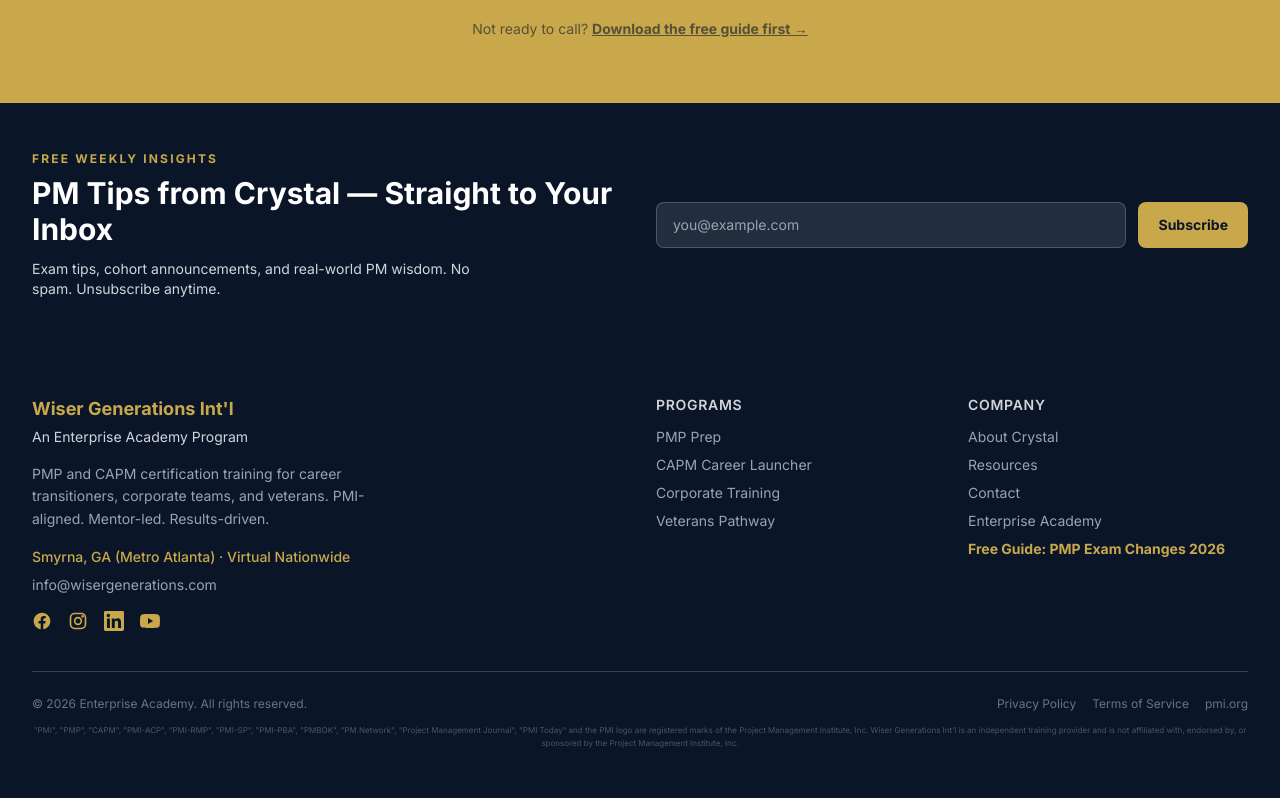
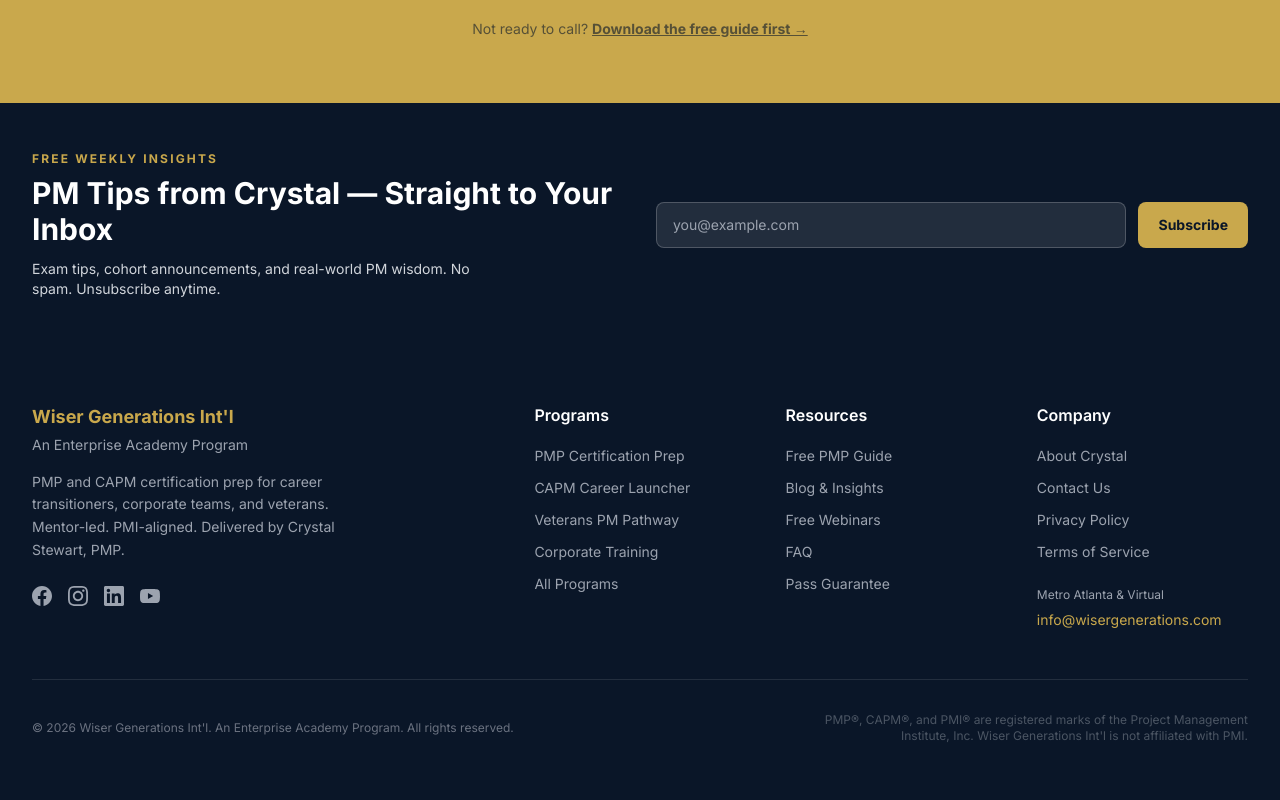
Before and after one commit to D4CGDBEMWS/wisergenerations-pmp, a Next.js app: page / in a window 1280 px wide. Shown: the part 5940-6740 px from the top of the page. Built offline with nearby package versions, Linux system fonts and the light colour scheme.

Commit message:
Refactor Footer component layout and content
Updated footer layout and content for improved structure and clarity. Added social media links and modified program and resource listings.

```diff
--- a/components/layout/Footer.tsx
+++ b/components/layout/Footer.tsx
@@ -1,78 +1,129 @@
 import Link from 'next/link'
-import SocialIcons from './SocialIcons'
 
 export function Footer() {
   return (
     <footer className="bg-navy text-white mt-auto">
-      <div className="max-w-7xl mx-auto px-4 sm:px-6 lg:px-8 py-12">
-        <div className="grid grid-cols-1 md:grid-cols-4 gap-8">
-          <div className="md:col-span-2">
-            <p className="text-gold font-bold text-lg">Wiser Generations Int&apos;l</p>
-            <p className="text-gray-300 text-sm mt-1 mb-4">An Enterprise Academy Program</p>
-            <p className="text-gray-400 text-sm leading-relaxed max-w-sm">
-              PMP and CAPM certification training for career transitioners, corporate teams, and veterans.
-              PMI-aligned. Mentor-led. Results-driven.
+      <div className="max-w-7xl mx-auto px-4 sm:px-6 lg:px-8 py-14">
+
+        {/* Main footer grid */}
+        <div className="grid grid-cols-1 md:grid-cols-2 lg:grid-cols-5 gap-10 mb-12">
+
+          {/* Brand column */}
+          <div className="lg:col-span-2">
+            <p className="text-gold font-bold text-lg mb-1">Wiser Generations Int&apos;l</p>
+            <p className="text-gray-400 text-sm mb-4">An Enterprise Academy Program</p>
+            <p className="text-gray-400 text-sm leading-relaxed max-w-xs mb-6">
+              PMP and CAPM certification prep for career transitioners, corporate teams, and veterans.
+              Mentor-led. PMI-aligned. Delivered by Crystal Stewart, PMP.
             </p>
-            <p className="text-gold text-sm mt-4 font-medium">Smyrna, GA (Metro Atlanta) · Virtual Nationwide</p>
-            <a href="mailto:info@wisergenerations.com" className="text-gray-400 text-sm mt-2 block hover:text-gold transition-colors">
-              info@wisergenerations.com
-            </a>
-            <SocialIcons variant="gold" className="mt-4" />
-          </div>
-          <div>
-            <p className="font-semibold text-sm uppercase tracking-wider text-gray-300 mb-3">Programs</p>
-            <div className="flex flex-col gap-2">
-              {[
-                ['PMP Prep', '/pmp'],
-                ['CAPM Career Launcher', '/capm'],
-                ['Corporate Training', '/corporate'],
-                ['Veterans Pathway', '/veterans'],
-              ].map(([l, h]) => (
-                <Link key={h} href={h} className="text-sm text-gray-400 hover:text-gold transition-colors">{l}</Link>
-              ))}
-            </div>
-          </div>
-          <div>
-            <p className="font-semibold text-sm uppercase tracking-wider text-gray-300 mb-3">Company</p>
-            <div className="flex flex-col gap-2">
-              {[
-                ['About Crystal', '/about'],
-                ['Resources', '/resources'],
-                ['Contact', '/contact'],
-                ['Enterprise Academy', 'https://enterpriseacademy.us'],
-              ].map(([l, h]) => (
-                <a key={h} href={h} className="text-sm text-gray-400 hover:text-gold transition-colors">{l}</a>
-              ))}
-              <a href="/free-guide" className="text-sm text-gold font-bold hover:text-amber-400 transition-colors">
-                Free Guide: PMP Exam Changes 2026
+            <div className="flex gap-4">
+              <a href="https://www.facebook.com/wisergenerations" target="_blank" rel="noopener noreferrer"
+                className="text-gray-400 hover:text-gold transition-colors" aria-label="Facebook">
+                <svg className="w-5 h-5" fill="currentColor" viewBox="0 0 24 24">
+                  <path d="M24 12.073c0-6.627-5.373-12-12-12s-12 5.373-12 12c0 5.99 4.388 10.954 10.125 11.854v-8.385H7.078v-3.47h3.047V9.43c0-3.007 1.792-4.669 4.533-4.669 1.312 0 2.686.235 2.686.235v2.953H15.83c-1.491 0-1.956.925-1.956 1.874v2.25h3.328l-.532 3.47h-2.796v8.385C19.612 23.027 24 18.062 24 12.073z"/>
+                </svg>
+              </a>
+              <a href="https://www.instagram.com/wisergenerations" target="_blank" rel="noopener noreferrer"
+                className="text-gray-400 hover:text-gold transition-colors" aria-label="Instagram">
+                <svg className="w-5 h-5" fill="currentColor" viewBox="0 0 24 24">
+                  <path d="M12 2.163c3.204 0 3.584.012 4.85.07 3.252.148 4.771 1.691 4.919 4.919.058 1.265.069 1.645.069 4.849 0 3.205-.012 3.584-.069 4.849-.149 3.225-1.664 4.771-4.919 4.919-1.266.058-1.644.07-4.85.07-3.204 0-3.584-.012-4.849-.07-3.26-.149-4.771-1.699-4.919-4.92-.058-1.265-.07-1.644-.07-4.849 0-3.204.013-3.583.07-4.849.149-3.227 1.664-4.771 4.919-4.919 1.266-.057 1.645-.069 4.849-.069zm0-2.163c-3.259 0-3.667.014-4.947.072-4.358.2-6.78 2.618-6.98 6.98-.059 1.281-.073 1.689-.073 4.948 0 3.259.014 3.668.072 4.948.2 4.358 2.618 6.78 6.98 6.98 1.281.058 1.689.072 4.948.072 3.259 0 3.668-.014 4.948-.072 4.354-.2 6.782-2.618 6.979-6.98.059-1.28.073-1.689.073-4.948 0-3.259-.014-3.667-.072-4.947-.196-4.354-2.617-6.78-6.979-6.98-1.281-.059-1.69-.073-4.949-.073zm0 5.838c-3.403 0-6.162 2.759-6.162 6.162s2.759 6.163 6.162 6.163 6.162-2.759 6.162-6.163c0-3.403-2.759-6.162-6.162-6.162zm0 10.162c-2.209 0-4-1.79-4-4 0-2.209 1.791-4 4-4s4 1.791 4 4c0 2.21-1.791 4-4 4zm6.406-11.845c-.796 0-1.441.645-1.441 1.44s.645 1.44 1.441 1.44c.795 0 1.439-.645 1.439-1.44s-.644-1.44-1.439-1.44z"/>
+                </svg>
+              </a>
+              <a href="https://www.linkedin.com/company/wiser-generations" target="_blank" rel="noopener noreferrer"
+                className="text-gray-400 hover:text-gold transition-colors" aria-label="LinkedIn">
+                <svg className="w-5 h-5" fill="currentColor" viewBox="0 0 24 24">
+                  <path d="M20.447 20.452h-3.554v-5.569c0-1.328-.027-3.037-1.852-3.037-1.853 0-2.136 1.445-2.136 2.939v5.667H9.351V9h3.414v1.561h.046c.477-.9 1.637-1.85 3.37-1.85 3.601 0 4.267 2.37 4.267 5.455v6.286zM5.337 7.433c-1.144 0-2.063-.926-2.063-2.065 0-1.138.92-2.063 2.063-2.063 1.14 0 2.064.925 2.064 2.063 0 1.139-.925 2.065-2.064 2.065zm1.782 13.019H3.555V9h3.564v11.452zM22.225 0H1.771C.792 0 0 .774 0 1.729v20.542C0 23.227.792 24 1.771 24h20.451C23.2 24 24 23.227 24 22.271V1.729C24 .774 23.2 0 22.222 0h.003z"/>
+                </svg>
+              </a>
+              <a href="https://www.youtube.com/@wisergenerations" target="_blank" rel="noopener noreferrer"
+                className="text-gray-400 hover:text-gold transition-colors" aria-label="YouTube">
+                <svg className="w-5 h-5" fill="currentColor" viewBox="0 0 24 24">
+                  <path d="M23.498 6.186a3.016 3.016 0 0 0-2.122-2.136C19.505 3.545 12 3.545 12 3.545s-7.505 0-9.377.505A3.017 3.017 0 0 0 .502 6.186C0 8.07 0 12 0 12s0 3.93.502 5.814a3.016 3.016 0 0 0 2.122 2.136c1.871.505 9.376.505 9.376.505s7.505 0 9.377-.505a3.015 3.015 0 0 0 2.122-2.136C24 15.93 24 12 24 12s0-3.93-.502-5.814zM9.545 15.568V8.432L15.818 12l-6.273 3.568z"/>
+                </svg>
               </a>
             </div>
           </div>
-        </div>
-        <div className="border-t border-gray-700 mt-10 pt-6 flex flex-col gap-3">
-          <div className="flex flex-col md:flex-row justify-between items-center gap-4">
-            <p className="text-gray-500 text-xs">
-              &copy; {new Date().getFullYear()} Enterprise Academy. All rights reserved.
-            </p>
-            <div className="flex gap-4 items-center flex-wrap justify-center">
-              <Link href="/privacy-policy" className="text-gray-500 text-xs hover:text-gold transition-colors">
-                Privacy Policy
-              </Link>
-              <Link href="/terms" className="text-gray-500 text-xs hover:text-gold transition-colors">
-                Terms of Service
-              </Link>
-              <a href="https://www.pmi.org" target="_blank" rel="noopener noreferrer" className="text-gray-500 text-xs hover:text-gold transition-colors">
-                pmi.org
+
+          {/* Quick Links */}
+          <div>
+            <h3 className="text-white font-semibold mb-4">Programs</h3>
+            <ul className="space-y-2">
+              {[
+                { label: 'PMP Certification Prep', href: '/pmp' },
+                { label: 'CAPM Career Launcher', href: '/capm' },
+                { label: 'Veterans PM Pathway', href: '/veterans' },
+                { label: 'Corporate Training', href: '/corporate' },
+                { label: 'All Programs', href: '/programs' },
+              ].map((item) => (
+                <li key={item.href}>
+                  <Link href={item.href} className="text-gray-400 text-sm hover:text-gold transition-colors">
+                    {item.label}
+                  </Link>
+                </li>
+              ))}
+            </ul>
+          </div>
+
+          {/* Resources */}
+          <div>
+            <h3 className="text-white font-semibold mb-4">Resources</h3>
+            <ul className="space-y-2">
+              {[
+                { label: 'Free PMP Guide', href: '/free-guide' },
+                { label: 'Blog & Insights', href: '/blog' },
+                { label: 'Free Webinars', href: '/webinars' },
+                { label: 'FAQ', href: '/faq' },
+                { label: 'Pass Guarantee', href: '/guarantee' },
+              ].map((item) => (
+                <li key={item.href}>
+                  <Link href={item.href} className="text-gray-400 text-sm hover:text-gold transition-colors">
+                    {item.label}
+                  </Link>
+                </li>
+              ))}
+            </ul>
+          </div>
+
+          {/* Company */}
+          <div>
+            <h3 className="text-white font-semibold mb-4">Company</h3>
+            <ul className="space-y-2">
+              {[
+                { label: 'About Crystal', href: '/about' },
+                { label: 'Contact Us', href: '/contact' },
+                { label: 'Privacy Policy', href: '/privacy-policy' },
+                { label: 'Terms of Service', href: '/terms' },
+              ].map((item) => (
+                <li key={item.href}>
+                  <Link href={item.href} className="text-gray-400 text-sm hover:text-gold transition-colors">
+                    {item.label}
+                  </Link>
+                </li>
+              ))}
+            </ul>
+            <div className="mt-6">
+              <p className="text-gray-400 text-xs mb-1">Metro Atlanta & Virtual</p>
+              <a href="mailto:info@wisergenerations.com" className="text-gold text-sm hover:underline">
+                info@wisergenerations.com
               </a>
             </div>
           </div>
-          <p className="text-gray-600 text-center leading-relaxed" style={{ fontSize: '8px' }}>
-            &quot;PMI&quot;, &quot;PMP&quot;, &quot;CAPM&quot;, &quot;PMI-ACP&quot;, &quot;PMI-RMP&quot;, &quot;PMI-SP&quot;, &quot;PMI-PBA&quot;, &quot;PMBOK&quot;, &quot;PM Network&quot;,
-            &quot;Project Management Journal&quot;, &quot;PMI Today&quot; and the PMI logo are registered marks of the Project
-            Management Institute, Inc. Wiser Generations Int&apos;l is an independent training provider and is not
-            affiliated with, endorsed by, or sponsored by the Project Management Institute, Inc.
-          </p>
+
         </div>
+
+        {/* Bottom bar */}
+        <div className="border-t border-white/10 pt-8">
+          <div className="flex flex-col md:flex-row justify-between items-center gap-4">
+            <p className="text-gray-500 text-xs">
+              &copy; {new Date().getFullYear()} Wiser Generations Int&apos;l. An Enterprise Academy Program. All rights reserved.
+            </p>
+            <p className="text-gray-600 text-xs text-center md:text-right max-w-md">
+              PMP&reg;, CAPM&reg;, and PMI&reg; are registered marks of the Project Management Institute, Inc.
+              Wiser Generations Int&apos;l is not affiliated with PMI.
+            </p>
+          </div>
+        </div>
+
       </div>
     </footer>
   )
```
